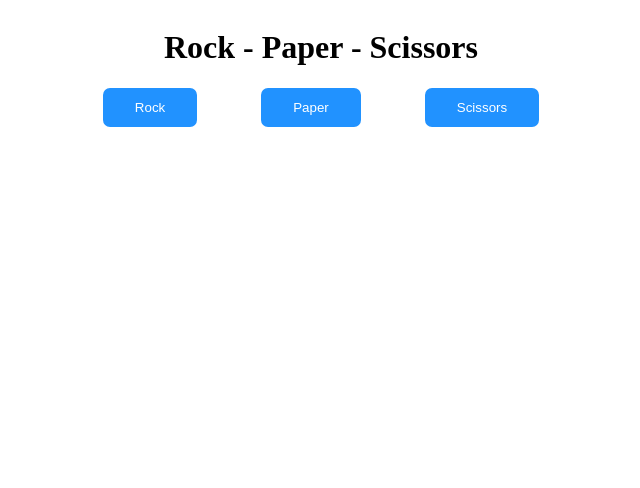
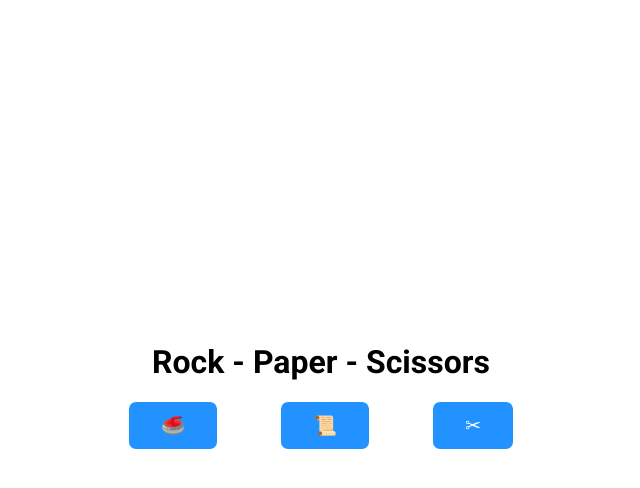
Before and after one commit to TH3Mjuss/rock-paper-scissors, a plain HTML site: page index.html in a window 1280 px wide. Shown: the whole page, without its empty margins (319-959 px from the left). Drawn offline with Linux system fonts and the light colour scheme.

Commit message:
Update styles

```diff
--- a/index.html
+++ b/index.html
@@ -9,9 +9,9 @@
         <div class="container">
             <h1>Rock - Paper - Scissors</h1>
             <div class="select">
-                <button id="btn" class="rock">Rock</button>
-                <button id="btn" class="paper">Paper</button>
-                <button id="btn" class="scissors">Scissors</button>
+                <button id="btn" class="rock">🥌</button>
+                <button id="btn" class="paper">📜</button>
+                <button id="btn" class="scissors">✂</button>
             </div>
             <div id="result"></div>
         </div>
--- a/styles.css
+++ b/styles.css
@@ -1,8 +1,22 @@
+@import url('https://fonts.googleapis.com/css2?family=Roboto:wght@400;500;700;900&display=swap');
+
+html, body {
+    margin: 0;
+    height: 100%;
+
+    font-family: 'Roboto', sans-serif;
+}
+
+body {
+    display: flex;
+    align-items: center;
+    justify-content: center;
+}
+
 .container {
     display: flex;
     flex-direction: column;
-    justify-content: center;
-    align-items:center
+    align-items: center;
 }
 
 .select {
@@ -12,6 +26,7 @@
 button {
     background-color: #2192FF;
     color: white;
+    font-size: larger;
     border-radius: 7px;
     border: 2px solid #2192FF;
     padding: 10px 30px;
```
